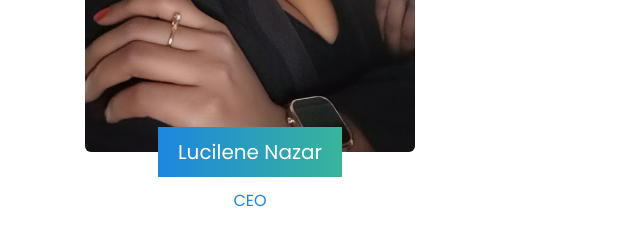
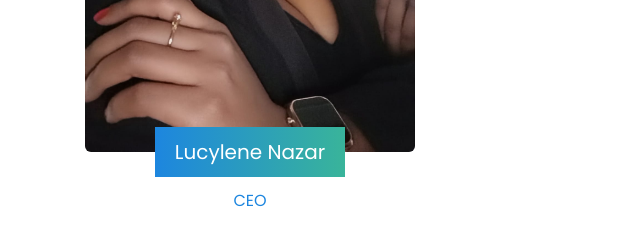
Before and after one commit to SantanaDeveloper/radio-vida, a plain HTML site: page index.html in a window 1280 px wide. Shown: the part 2700-2940 px from the top of the page, 0-640 px from the left. Drawn offline with Linux system fonts and the light colour scheme; some packages are replaced by stand-ins of ours.

Commit message:
ajuste nome

```diff
--- a/index.html
+++ b/index.html
@@ -255,7 +255,7 @@
                <div class="widget clearfix">
                   <img src="images/lucilene.jpeg" alt="" class="img-responsive img-rounded">
                   <div class="widget-title">
-                     <h3>Lucilene Nazar</h3>
+                     <h3>Lucylene Nazar</h3>
                      <small>CEO</small>
                   </div>
                   <!-- end title -->
```
